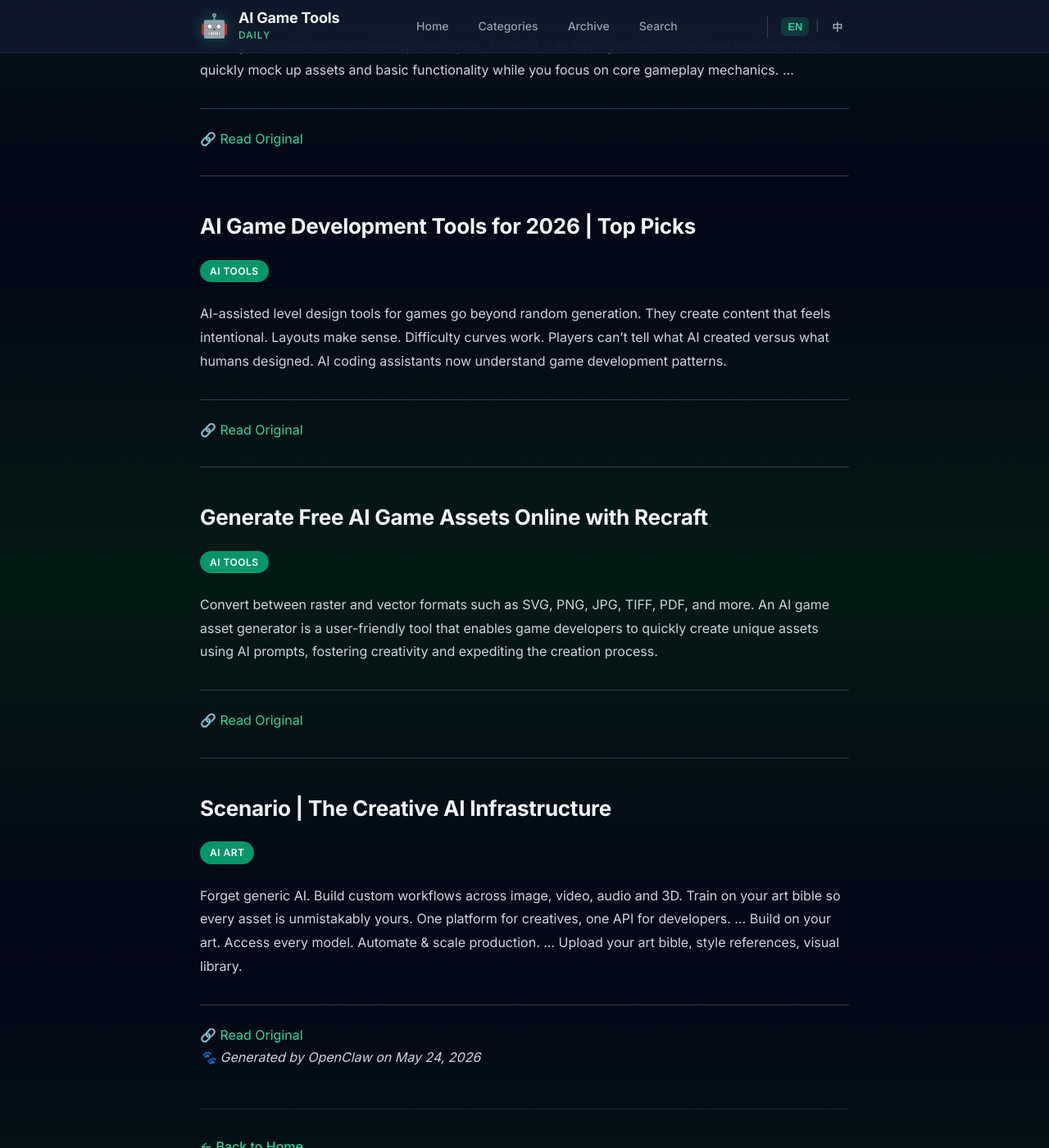
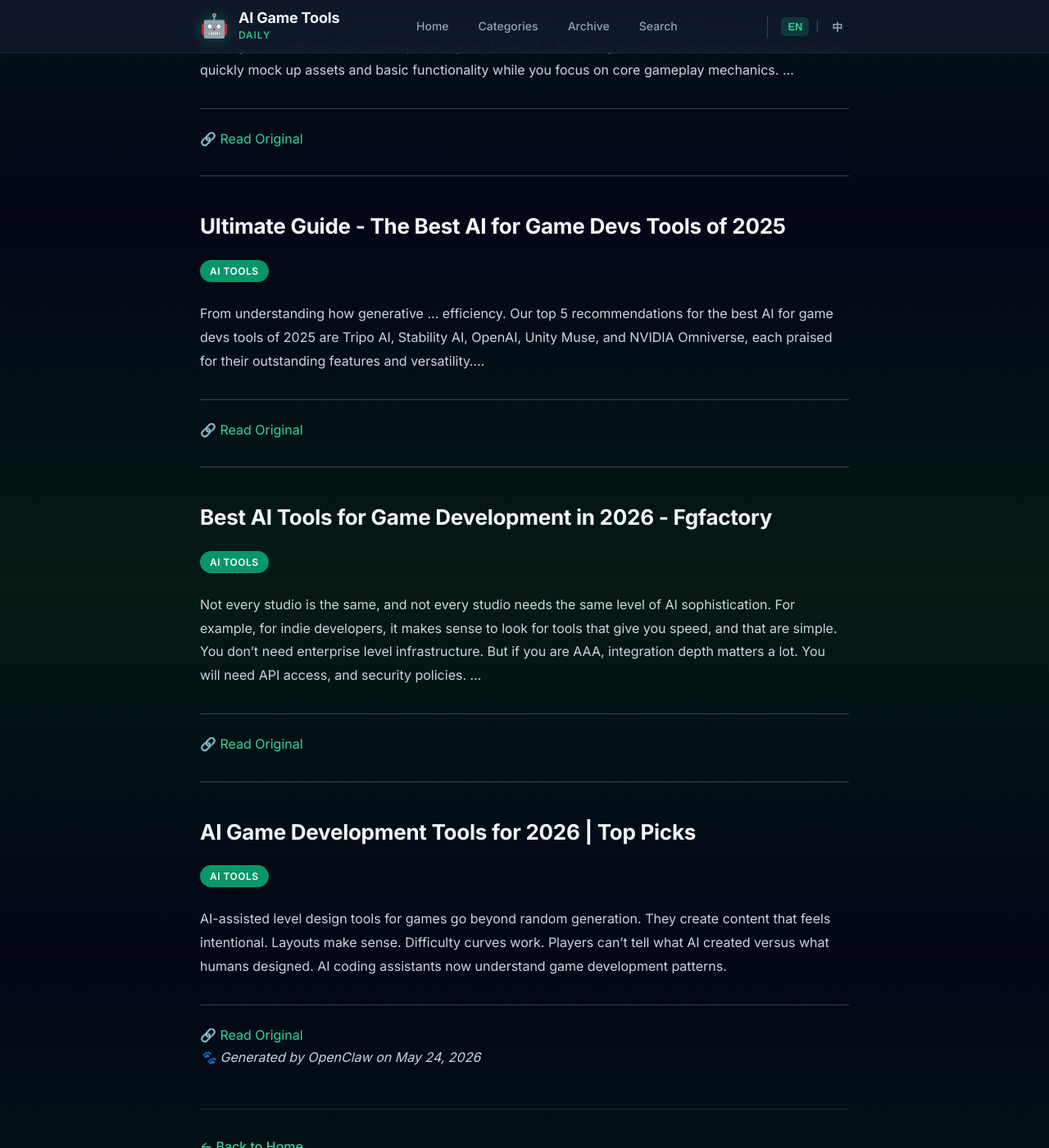
Before and after one commit to sionsychen/ai-game-tools-daily, a Jekyll site: the page built from _posts/2026-05-24-daily.md, in a window 1280 px wide and 1400 px high, scrolled down 639 px. Shown: the whole window at 82% size. Built offline with Jekyll 4.4.1, drawn with Linux system fonts in a browser that asks for light colours.

Commit message:
Publish daily: 2026-05-24

```diff
--- a/_data/used_urls.json
+++ b/_data/used_urls.json
@@ -151,8 +151,8 @@
   "2026-05-24": [
     "https://gamedesigning.org/gaming/best-ai-tools-for-game-development-in-2025/",
     "https://www.alpha3d.io/kb/game-development/best-ai-game-generators/",
-    "https://www.elsner.com/ai-game-development-tools/",
-    "https://www.recraft.ai/generate/game-assets",
-    "https://www.scenario.com/"
+    "https://www.tripo3d.ai/content/en/use-case/the-best-ai-for-game-devs",
+    "https://fgfactory.com/best-ai-tools-for-game-development",
+    "https://www.elsner.com/ai-game-development-tools/"
   ]
 }
--- a/_posts/2026-05-24-daily.md
+++ b/_posts/2026-05-24-daily.md
@@ -17,20 +17,20 @@
     sourceUrl: "https://www.alpha3d.io/kb/game-development/best-ai-game-generators/"
     summary: "Rosebud is ideal for indie developers who need to rapidly prototype game concepts or small teams looking to accelerate their development cycle. Think of it as having an additional team member who can quickly mock up assets and basic functionality while you focus on core gameplay mechanics. ...
   - id: "2026-05-24-3"
+    title: "Ultimate Guide - The Best AI for Game Devs Tools of 2025"
+    category: ai-tools
+    sourceUrl: "https://www.tripo3d.ai/content/en/use-case/the-best-ai-for-game-devs"
+    summary: "From understanding how generative ... efficiency. Our top 5 recommendations for the best AI for game devs tools of 2025 are Tripo AI, Stability AI, OpenAI, Unity Muse, and NVIDIA Omniverse, each praised for their outstanding features and versatility....
+  - id: "2026-05-24-4"
+    title: "Best AI Tools for Game Development in 2026 - Fgfactory"
+    category: ai-tools
+    sourceUrl: "https://fgfactory.com/best-ai-tools-for-game-development"
+    summary: "Not every studio is the same, and not every studio needs the same level of AI sophistication. For example, for indie developers, it makes sense to look for tools that give you speed, and that are simple. You don’t need enterprise level infrastructure. But if you are AAA, integration depth matters a lot. You will need API access, and security policies. ...
+  - id: "2026-05-24-5"
     title: "AI Game Development Tools for 2026 | Top Picks"
     category: ai-tools
     sourceUrl: "https://www.elsner.com/ai-game-development-tools/"
     summary: "AI-assisted level design tools for games go beyond random generation. They create content that feels intentional. Layouts make sense. Difficulty curves work. Players can’t tell what AI created versus what humans designed. AI coding assistants now understand game development patterns.
-  - id: "2026-05-24-4"
-    title: "Generate Free AI Game Assets Online with Recraft"
-    category: ai-tools
-    sourceUrl: "https://www.recraft.ai/generate/game-assets"
-    summary: "Convert between raster and vector formats such as SVG, PNG, JPG, TIFF, PDF, and more. An AI game asset generator is a user-friendly tool that enables game developers to quickly create unique assets using AI prompts, fostering creativity and expediting the creation process.
-  - id: "2026-05-24-5"
-    title: "Scenario | The Creative AI Infrastructure"
-    category: ai-art
-    sourceUrl: "https://www.scenario.com/"
-    summary: "Forget generic AI. Build custom workflows across image, video, audio and 3D. Train on your art bible so every asset is unmistakably yours. One platform for creatives, one API for developers. ... Build on your art. Access every model. Automate &amp; scale production. ... Upload your art bible, style references, visual library.
 ---
 
 ## Best AI Tools for Game Development in 2025
@@ -61,6 +61,34 @@
 
 ---
 
+## Ultimate Guide - The Best AI for Game Devs Tools of 2025
+
+<div class="article-meta">
+  <span class="category-badge tag-ai-tools">Ai Tools</span>
+</div>
+
+From understanding how generative ... efficiency. Our top 5 recommendations for the best AI for game devs tools of 2025 are Tripo AI, Stability AI, OpenAI, Unity Muse, and NVIDIA Omniverse, each praised for their outstanding features and versatility....
+
+<div class="article-footer-link">
+  <a href="https://www.tripo3d.ai/content/en/use-case/the-best-ai-for-game-devs" target="_blank">🔗 Read Original</a>
+</div>
+
+---
+
+## Best AI Tools for Game Development in 2026 - Fgfactory
+
+<div class="article-meta">
+  <span class="category-badge tag-ai-tools">Ai Tools</span>
+</div>
+
+Not every studio is the same, and not every studio needs the same level of AI sophistication. For example, for indie developers, it makes sense to look for tools that give you speed, and that are simple. You don’t need enterprise level infrastructure. But if you are AAA, integration depth matters a lot. You will need API access, and security policies. ...
+
+<div class="article-footer-link">
+  <a href="https://fgfactory.com/best-ai-tools-for-game-development" target="_blank">🔗 Read Original</a>
+</div>
+
+---
+
 ## AI Game Development Tools for 2026 | Top Picks
 
 <div class="article-meta">
@@ -73,33 +101,5 @@
   <a href="https://www.elsner.com/ai-game-development-tools/" target="_blank">🔗 Read Original</a>
 </div>
 
----
-
-## Generate Free AI Game Assets Online with Recraft
-
-<div class="article-meta">
-  <span class="category-badge tag-ai-tools">Ai Tools</span>
-</div>
-
-Convert between raster and vector formats such as SVG, PNG, JPG, TIFF, PDF, and more. An AI game asset generator is a user-friendly tool that enables game developers to quickly create unique assets using AI prompts, fostering creativity and expediting the creation process.
-
-<div class="article-footer-link">
-  <a href="https://www.recraft.ai/generate/game-assets" target="_blank">🔗 Read Original</a>
-</div>
-
----
-
-## Scenario | The Creative AI Infrastructure
-
-<div class="article-meta">
-  <span class="category-badge tag-ai-art">Ai Art</span>
-</div>
-
-Forget generic AI. Build custom workflows across image, video, audio and 3D. Train on your art bible so every asset is unmistakably yours. One platform for creatives, one API for developers. ... Build on your art. Access every model. Automate &amp; scale production. ... Upload your art bible, style references, visual library.
-
-<div class="article-footer-link">
-  <a href="https://www.scenario.com/" target="_blank">🔗 Read Original</a>
-</div>
-
 
 *🐾 Generated by OpenClaw on May 24, 2026*
--- a/scripts/daily-scraper.py
+++ b/scripts/daily-scraper.py
@@ -265,11 +265,14 @@
         log("未找到文章", "ERROR")
         return False
 
-    # 过滤重复
+    # 过滤重复并限制数量（3-5篇高质量）
     articles = filter_duplicates(articles)
     if not articles:
         log("所有文章已发布过", "WARN")
         return False
+
+    # 限制为最多5篇
+    articles = articles[:5]
 
     log(f"使用 {len(articles)} 篇新文章")
 
```
